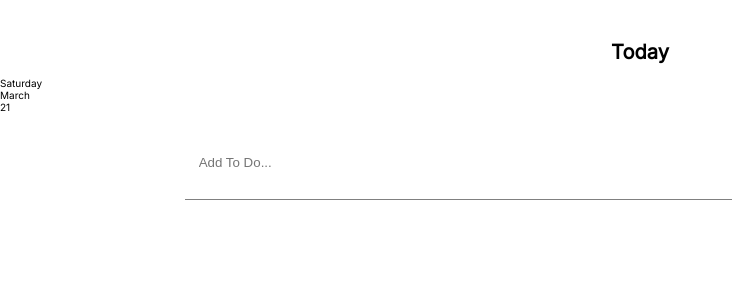
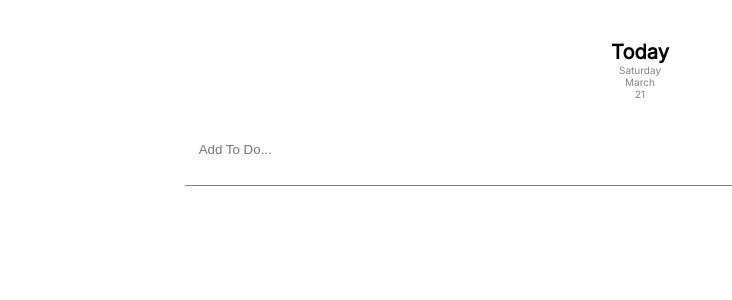
Before and after one commit to msmfa/to-do-list-classes, a React (Create React App) app: page / in a window 1280 px wide. Shown: the top 300 px of the page, without its empty margins (0-732 px from the left). Built offline with nearby package versions, Linux system fonts and the light colour scheme.

Commit message:
Updated UI for Date display

```diff
--- a/src/index.css
+++ b/src/index.css
@@ -30,6 +30,7 @@ select:focus {
 
 .header {
   text-align: center;
+  margin: 0;
   margin-top: 2em;
 }
 .container {
@@ -55,3 +56,8 @@ select:focus {
   font-size: 1em;
   font-weight: 100;
 }
+
+.date-display {
+  text-align: center;
+  color: grey;
+}
```
